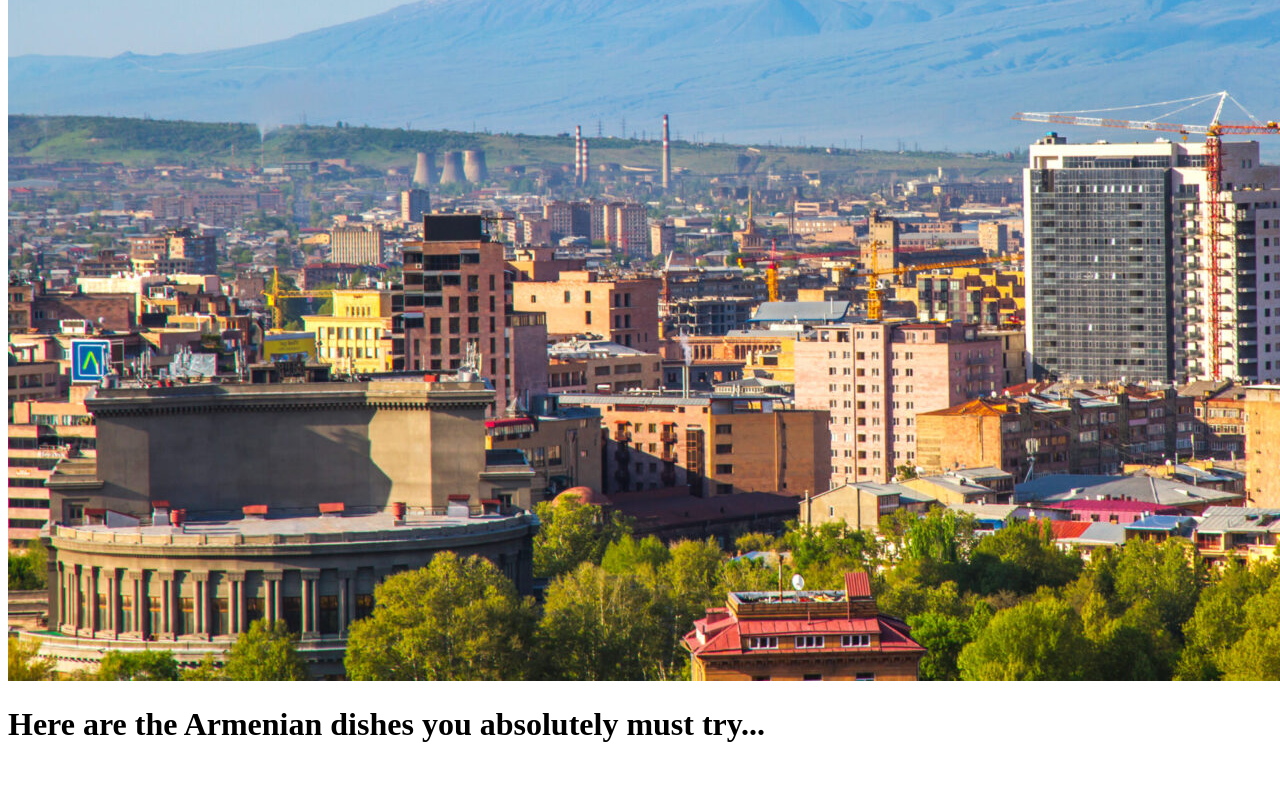
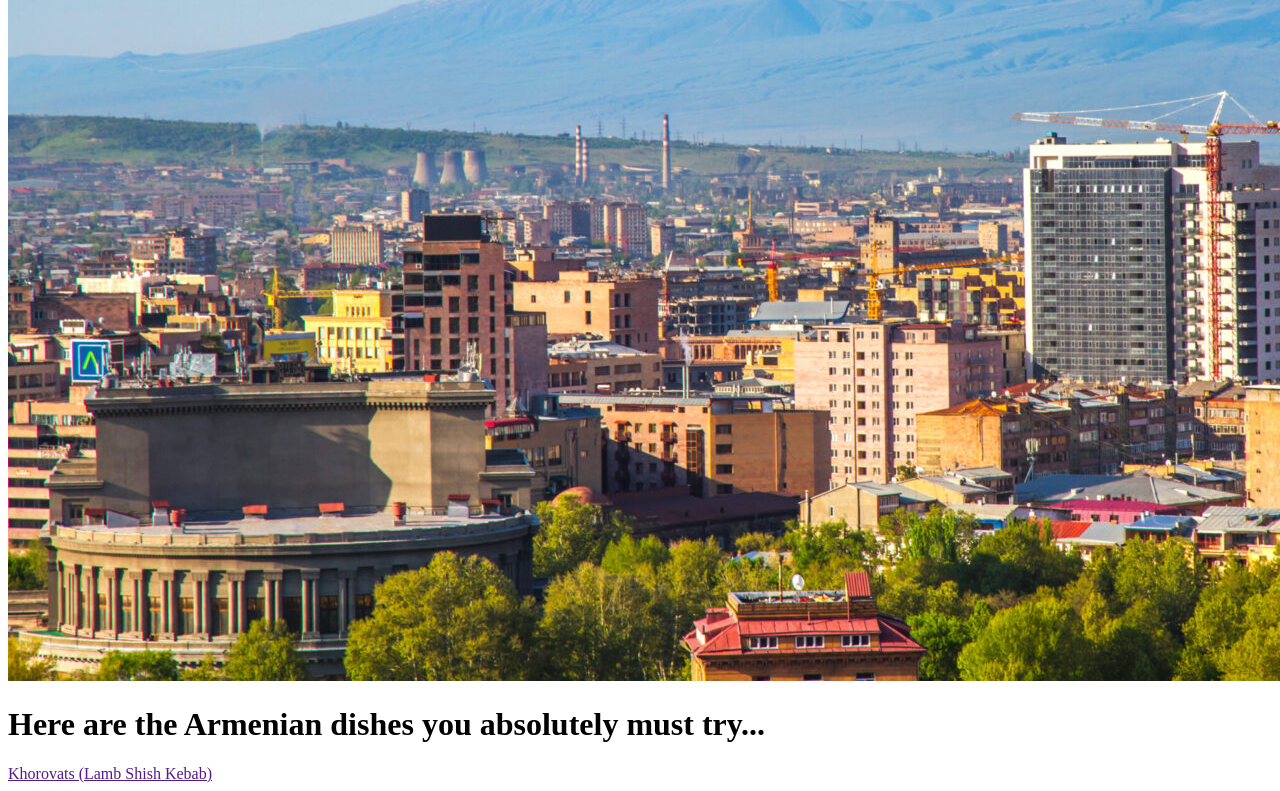
Before and after one commit to Omphyrog/Odin-Recipes, a plain HTML site: page index.html in a window 1280 px wide. Shown: the part 394-1185 px from the top of the page. Before the commit the page ends 1159 px from the top, so only its background shows below. Drawn offline with Linux system fonts and the light colour scheme.

Commit message:
Added blank recipes HTML's and some little modifications to INDEX

```diff
--- a/index.html
+++ b/index.html
@@ -9,5 +9,6 @@
 <body>
     <img src="/images/armenia.jpg" alt="Armenian Landscapes">
     <h1>Here are the Armenian dishes you absolutely must try...</h1>
+    <a href="">Khorovats (Lamb Shish Kebab)</a>
 </body>
 </html>
```
Also changed, not shown: dolma.html (added), khorovats.html (added), kyufta.html (added).
